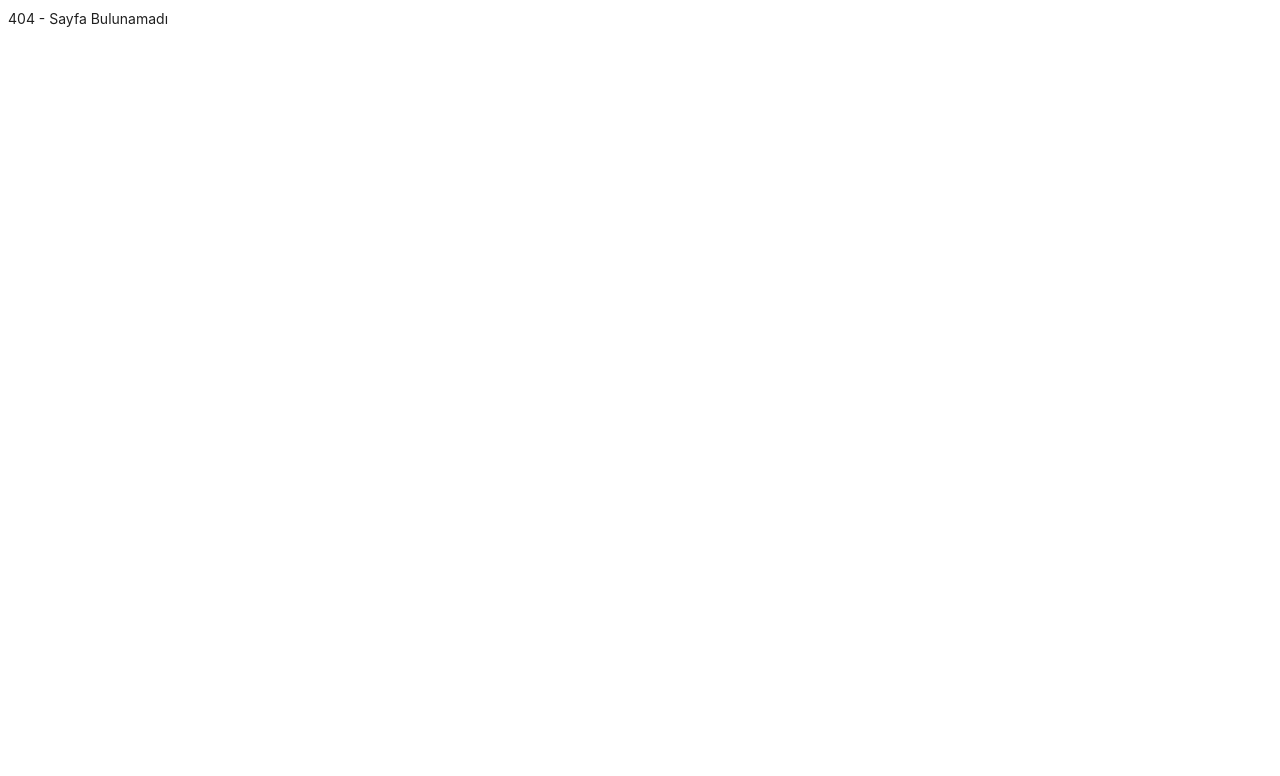
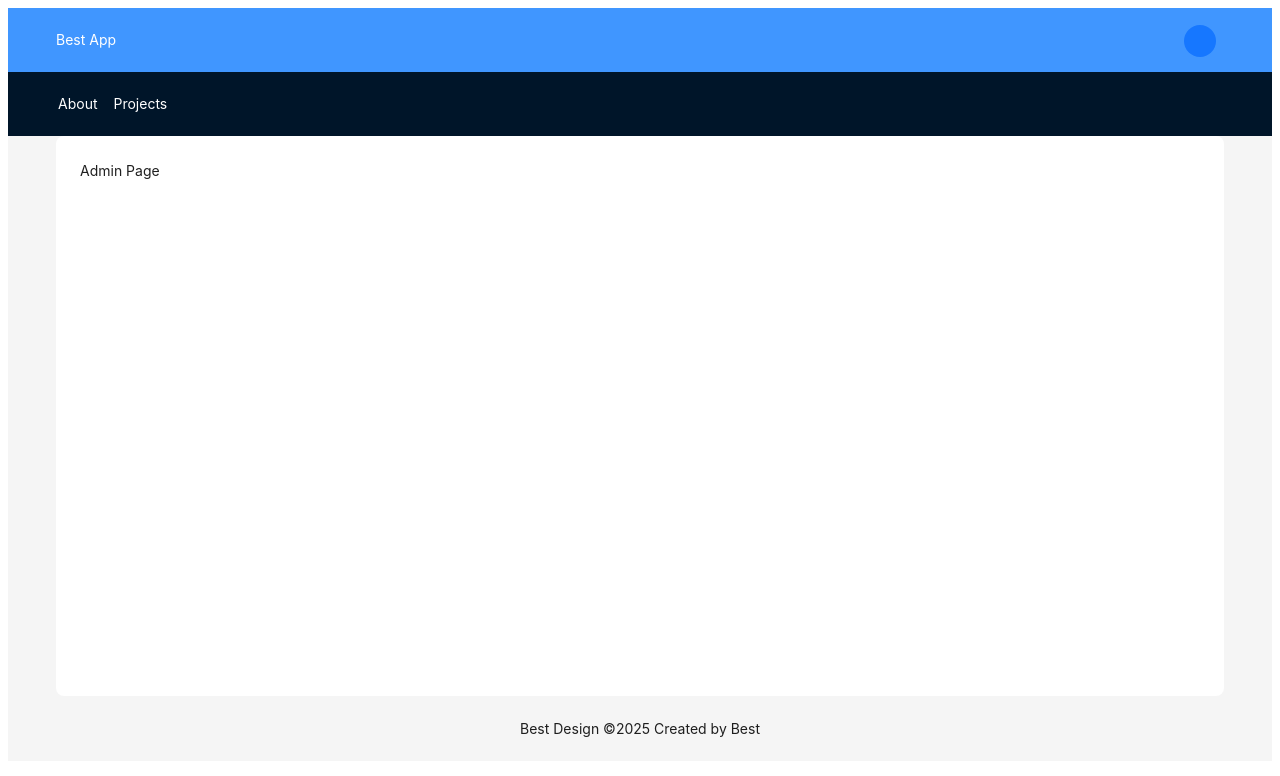
Before and after one commit to neominalsolutions/best-app, a React (Vite) app: page /admin in a window 1280 px wide. Before the commit this address had no page. Shown: the top 776 px of the page. Built offline with nearby package versions, Linux system fonts and the light colour scheme; sample sign-in values are in the browser's storage.

Commit message:
Add RoleAdminGuard for admin route protection and update layout links

```diff
--- /dev/null
+++ b/src/guard/role.admin.guard.tsx
@@ -0,0 +1,20 @@
+/* eslint-disable @typescript-eslint/no-explicit-any */
+// Not: Eğer Role Admin değilse 403 sayfasına yönlendirecek.
+import { jwtDecode } from 'jwt-decode';
+import React from 'react';
+import { Navigate } from 'react-router';
+
+const RoleAdminGuard: React.FC<{ children: React.ReactNode }> = ({
+	children,
+}) => {
+	const token = localStorage.getItem('token');
+	if (token != null) {
+		const decodedToken = jwtDecode<any>(token);
+		if (!decodedToken.role.includes('admin')) {
+			return <Navigate to="/403" replace />;
+		}
+	}
+	return <>{children}</>;
+};
+
+export default RoleAdminGuard;
--- a/src/layouts/main/layout.tsx
+++ b/src/layouts/main/layout.tsx
@@ -37,8 +37,8 @@ const MainLayout: React.FC = () => {
 								menu={{
 									items: [
 										{
-											key: 'profile',
-											label: <Link to="/profile">Profile</Link>,
+											key: 'admin',
+											label: <Link to="/admin">Admin</Link>,
 										},
 										{ key: 'logout', label: 'Logout' },
 									],
--- a/src/main.tsx
+++ b/src/main.tsx
@@ -8,6 +8,7 @@ import LoginPage from './pages/login/login';
 import ProjectFormPage from './pages/projects/[id]/page';
 import ProjectListPage from './pages/projects/list/page';
 import AuthGuard from './guard/auth.guard';
+import RoleAdminGuard from './guard/role.admin.guard';
 
 const router = createBrowserRouter([
 	{
@@ -43,6 +44,14 @@ const router = createBrowserRouter([
 				path: '/login',
 				Component: LoginPage,
 			},
+			{
+				path: '/admin', // admin sayfası sadece admin role sahip kullanıcılar görebilecek
+				element: (
+					<RoleAdminGuard>
+						<Typography itemType="warning">Admin Page</Typography>
+					</RoleAdminGuard>
+				),
+			},
 		],
 	},
 	{
--- a/src/pages/projects/list/page.tsx
+++ b/src/pages/projects/list/page.tsx
@@ -71,7 +71,7 @@ function ProjectListPage() {
 	// önce useLayoutEffect çalışır, sonra useEffect çalışır.
 	React.useLayoutEffect(() => {
 		document.title = 'Project List - Best App';
-		document.body.style.backgroundColor = '#f0f';
+		// document.body.style.backgroundColor = '#f0f';
 	}, []); // son kullanıcının sayfayı görmemesi için kontrol yazdık.
 
 	React.useEffect(() => {
```
